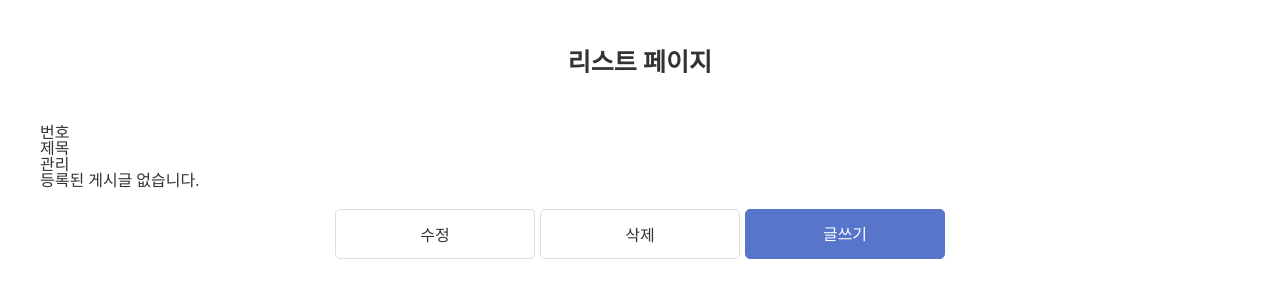
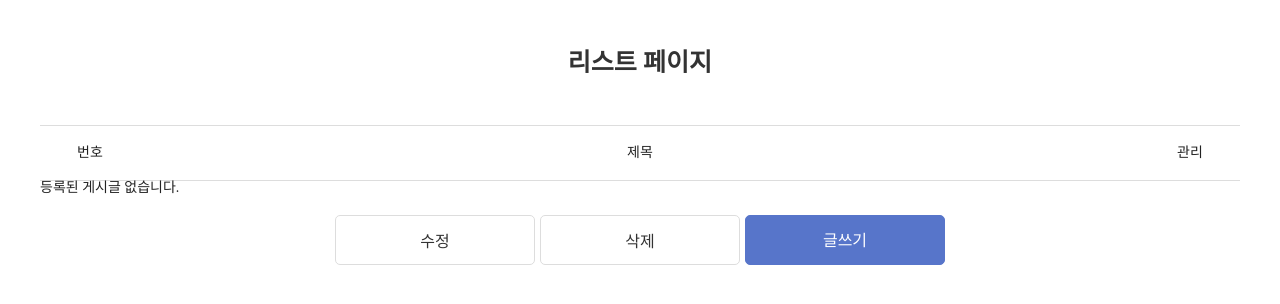
Before and after one commit to JangHyunjeong/react_blog_project, a React (Create React App) app: page / in a window 1280 px wide. Shown: the top 304 px of the page. Built offline with nearby package versions, Linux system fonts and the light colour scheme.

Commit message:
리스트 스타일 추카

```diff
--- a/src/css/common.css
+++ b/src/css/common.css
@@ -16,6 +16,53 @@ body {
     font-size: 25px;
     margin-bottom: 50px;
     font-weight: 700;
+}
+
+
+
+
+
+
+/* list-page */
+.list-content {
+  border-top: 1px solid #ddd;
+  font-size: 14px;
+  color: #222;
+}
+.list-content > li {
+    display: grid;
+    grid-template-columns: 100px 1fr 100px;
+}
+.list-content > li.list-empty {
+    grid-template-columns: 1fr;
+
+}
+.list-content > li > div {
+    border-bottom: 1px solid #ddd;
+    padding: 20px 10px;
+    text-align: center;
+    display: flex;
+    align-items: center;
+    justify-content: center;
+}
+.list-content > li.list-header > div {
+
+}
+.list-content > li.list-body > div.subject {
+    text-align: left;
+    justify-content: flex-start;
+}
+
+.button-del {
+    display: flex;
+    align-items: center;
+    justify-content: center;
+    width: 80px;
+    height: 30px;
+    font-size: 14px;
+    background-color: #bbb;
+    color: #fff;
+    border: 0;
 }
 
 
```
